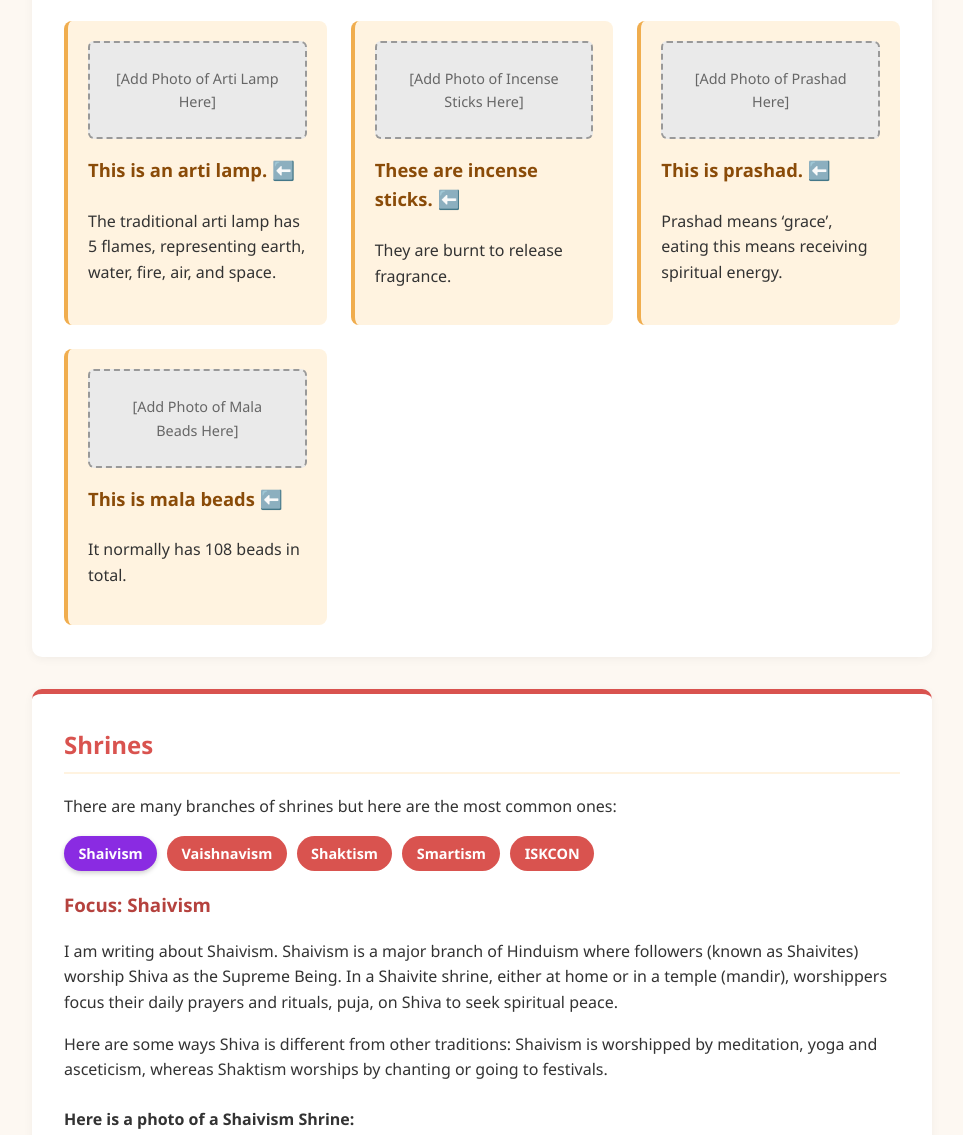
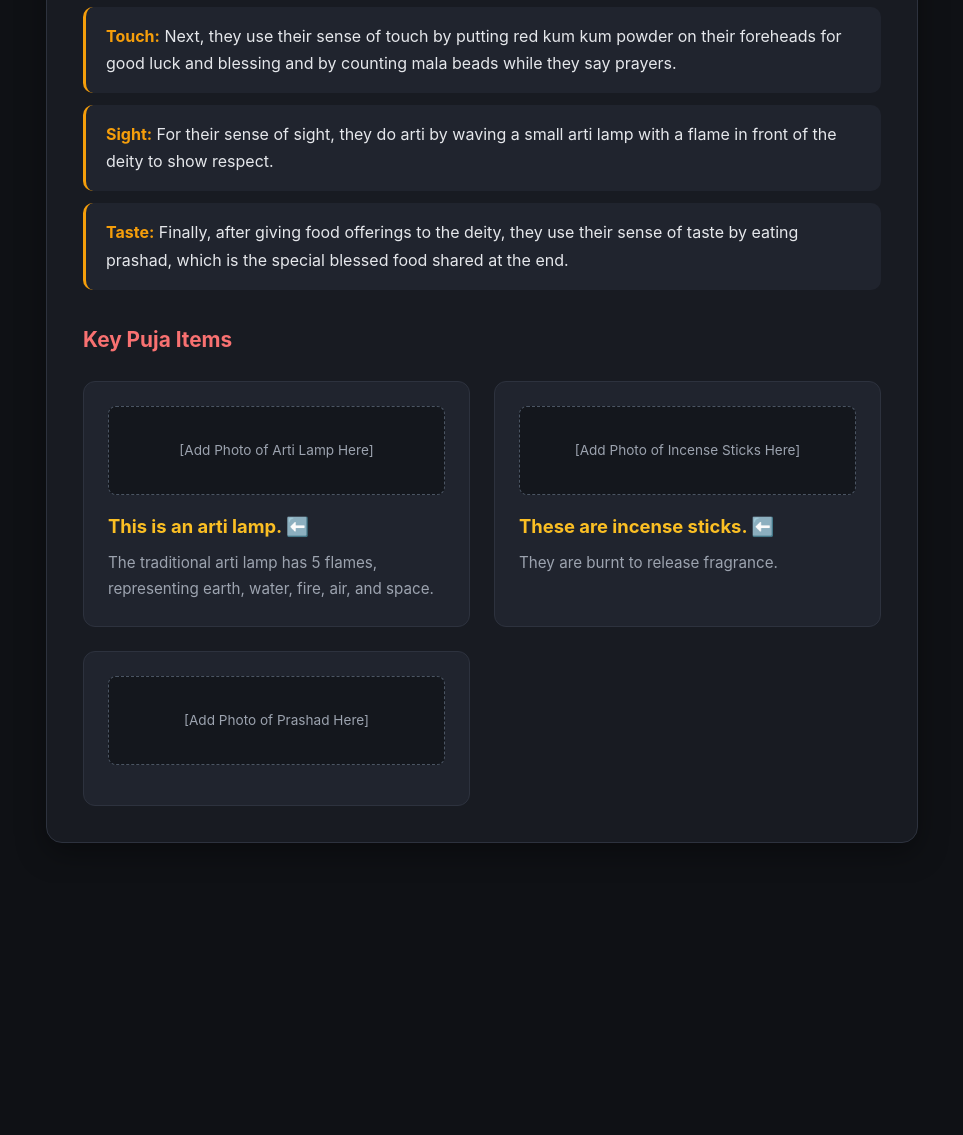
Before and after one commit to WhatIsPuja/WhatIsPuja, a plain HTML site: page index.html in a window 1280 px wide. Shown: the part 1188-2323 px from the top of the page, without its empty margins (158-1121 px from the left). After the commit the page ends 2071 px from the top, so only its background shows below. Drawn offline with Linux system fonts and the light colour scheme.

Commit message:
Update index.html

```diff
--- a/index.html
+++ b/index.html
@@ -6,118 +6,176 @@
     <title>Puja & Hindu Worship</title>
     <style>
         :root {
-            --primary-color: #d9534f;
-            --secondary-color: #f0ad4e;
-            --bg-color: #fdf8f2;
-            --card-bg: #ffffff;
-            --text-color: #333333;
-            --accent-bg: #fff3e0;
+            --bg-main: #0f1115;
+            --bg-card: #181b22;
+            --bg-item: #20242e;
+            --primary-accent: #f59e0b;
+            --secondary-accent: #ef4444;
+            --text-main: #f3f4f6;
+            --text-muted: #9ca3af;
+            --border-color: #2d323e;
+        }
+
+        * {
+            box-sizing: border-box;
+            scroll-behavior: smooth;
         }
 
         body {
-            font-family: 'Segoe UI', Tahoma, Geneva, Verdana, sans-serif;
-            line-height: 1.6;
-            color: var(--text-color);
-            background-color: var(--bg-color);
+            font-family: -apple-system, BlinkMacSystemFont, 'Segoe UI', Roboto, Oxygen, Ubuntu, Cantarell, sans-serif;
+            line-height: 1.7;
+            color: var(--text-main);
+            background-color: var(--bg-main);
             margin: 0;
             padding: 0;
         }
 
         header {
-            background: linear-gradient(135deg, #d9534f, #f0ad4e);
-            color: white;
+            background: radial-gradient(circle at top center, #2b1d16 0%, var(--bg-main) 75%);
             text-align: center;
-            padding: 3rem 1rem;
-            box-shadow: 0 4px 6px rgba(0,0,0,0.1);
+            padding: 4.5rem 1.5rem 3.5rem;
+            border-bottom: 1px solid var(--border-color);
         }
 
         header h1 {
             margin: 0;
-            font-size: 2.5rem;
-            letter-spacing: 1px;
+            font-size: 2.8rem;
+            font-weight: 800;
+            letter-spacing: -0.5px;
+            background: linear-gradient(90deg, #fbbf24, #f87171);
+            -webkit-background-clip: text;
+            -webkit-text-fill-color: transparent;
         }
 
         header p {
-            font-size: 1.1rem;
-            margin-top: 0.5rem;
-            opacity: 0.95;
+            font-size: 1.15rem;
+            color: var(--text-muted);
+            margin-top: 0.75rem;
+            max-width: 600px;
+            margin-left: auto;
+            margin-right: auto;
         }
 
         nav {
-            background-color: #333;
+            background-color: rgba(15, 17, 21, 0.85);
+            backdrop-filter: blur(12px);
+            -webkit-backdrop-filter: blur(12px);
+            border-bottom: 1px solid var(--border-color);
             text-align: center;
-            padding: 0.75rem 0;
+            padding: 1rem 0;
             position: sticky;
             top: 0;
             z-index: 100;
         }
 
         nav a {
-            color: white;
+            color: var(--text-muted);
             text-decoration: none;
-            margin: 0 15px;
-            font-weight: bold;
+            margin: 0 18px;
+            font-weight: 600;
             font-size: 0.95rem;
+            transition: color 0.2s ease;
         }
 
         nav a:hover {
-            color: var(--secondary-color);
+            color: var(--primary-accent);
         }
 
         .container {
-            max-width: 900px;
-            margin: 2rem auto;
+            max-width: 920px;
+            margin: 2.5rem auto;
             padding: 0 1.5rem;
         }
 
         section {
-            background: var(--card-bg);
-            padding: 2rem;
-            margin-bottom: 2rem;
-            border-radius: 10px;
-            box-shadow: 0 2px 10px rgba(0,0,0,0.05);
-            border-top: 5px solid var(--primary-color);
+            background: var(--bg-card);
+            padding: 2.25rem;
+            margin-bottom: 2.25rem;
+            border-radius: 16px;
+            border: 1px solid var(--border-color);
+            box-shadow: 0 10px 30px rgba(0, 0, 0, 0.35);
         }
 
         h2 {
-            color: var(--primary-color);
+            color: var(--primary-accent);
+            font-size: 1.75rem;
             margin-top: 0;
-            border-bottom: 2px solid var(--accent-bg);
-            padding-bottom: 0.5rem;
+            margin-bottom: 1.25rem;
+            display: flex;
+            align-items: center;
+            gap: 10px;
         }
 
         h3 {
-            color: #b5423e;
+            color: #f87171;
+            font-size: 1.3rem;
+            margin-top: 2rem;
+        }
+
+        p {
+            color: #d1d5db;
+            margin-bottom: 1.1rem;
+        }
+
+        .senses-list {
+            list-style: none;
+            padding: 0;
+            margin: 1.5rem 0;
+        }
+
+        .senses-list li {
+            background: var(--bg-item);
+            padding: 1rem 1.25rem;
+            margin-bottom: 0.75rem;
+            border-radius: 10px;
+            border-left: 3px solid var(--primary-accent);
+            color: #e5e7eb;
+        }
+
+        .senses-list strong {
+            color: var(--primary-accent);
         }
 
         .items-grid {
             display: grid;
-            grid-template-columns: repeat(auto-fit, minmax(250px, 1fr));
+            grid-template-columns: repeat(auto-fit, minmax(260px, 1fr));
             gap: 1.5rem;
             margin-top: 1.5rem;
         }
 
         .item-card {
-            background: var(--accent-bg);
-            padding: 1.25rem;
-            border-radius: 8px;
-            border-left: 4px solid var(--secondary-color);
+            background: var(--bg-item);
+            padding: 1.5rem;
+            border-radius: 12px;
+            border: 1px solid var(--border-color);
+            transition: transform 0.2s ease, border-color 0.2s ease;
+        }
+
+        .item-card:hover {
+            transform: translateY(-4px);
+            border-color: var(--primary-accent);
         }
 
         .item-card h4 {
-            margin-top: 0;
-            color: #8a4b08;
+            margin: 0 0 0.5rem 0;
+            color: #fbbf24;
             font-size: 1.15rem;
         }
 
+        .item-card p {
+            margin: 0;
+            font-size: 0.95rem;
+            color: var(--text-muted);
+        }
+
         .photo-placeholder {
-            background-color: #eaeaea;
-            border: 2px dashed #999;
-            border-radius: 6px;
-            padding: 1.5rem;
+            background-color: #14171d;
+            border: 1px dashed #4b5563;
+            border-radius: 8px;
+            padding: 2rem 1rem;
             text-align: center;
-            color: #666;
-            font-size: 0.9rem;
+            color: var(--text-muted);
+            font-size: 0.85rem;
             margin-bottom: 1rem;
         }
 
@@ -127,30 +185,39 @@
             gap: 10px;
             list-style: none;
             padding: 0;
-            margin: 1rem 0;
+            margin: 1.25rem 0;
         }
 
         .branches-list li {
-            background-color: var(--primary-color);
-            color: white;
-            padding: 0.4rem 0.9rem;
-            border-radius: 20px;
+            background-color: var(--bg-item);
+            color: var(--text-muted);
+            border: 1px solid var(--border-color);
+            padding: 0.45rem 1rem;
+            border-radius: 999px;
             font-size: 0.9rem;
-            font-weight: bold;
+            font-weight: 600;
         }
 
         .branches-list li.highlight {
-            background-color: #8a2be2;
-            box-shadow: 0 2px 5px rgba(0,0,0,0.2);
+            background: linear-gradient(135deg, #f59e0b, #ef4444);
+            color: #ffffff;
+            border: none;
+            box-shadow: 0 4px 12px rgba(245, 158, 11, 0.25);
         }
 
         footer {
-            background-color: #2c2c2c;
-            color: #f1f1f1;
+            border-top: 1px solid var(--border-color);
+            background-color: #0b0d10;
+            color: var(--text-muted);
             text-align: center;
-            padding: 1.5rem;
-            margin-top: 3rem;
-            font-size: 1rem;
+            padding: 2rem 1rem;
+            margin-top: 4rem;
+            font-size: 0.95rem;
+        }
+
+        footer span {
+            color: var(--primary-accent);
+            font-weight: 600;
         }
     </style>
 </head>
@@ -193,7 +260,7 @@
             <p>
                 When Hindus worship at a shrine, it is called puja and it uses all five senses to help them feel close to God.
             </p>
-            <ul>
+            <ul class="senses-list">
                 <li><strong>Smell:</strong> First, they use their sense of smell by lighting incense sticks, which makes the room smell nice and feel peaceful.</li>
                 <li><strong>Touch:</strong> Next, they use their sense of touch by putting red kum kum powder on their foreheads for good luck and blessing and by counting mala beads while they say prayers.</li>
                 <li><strong>Sight:</strong> For their sense of sight, they do arti by waving a small arti lamp with a flame in front of the deity to show respect.</li>
@@ -203,64 +270,19 @@
             <h3 id="puja-items">Key Puja Items</h3>
             <div class="items-grid">
                 <div class="item-card">
-                    <!-- Replace the div below with <img src="your-arti-image.jpg" alt="Arti Lamp" style="width:100%; border-radius:6px;"> -->
+                    <!-- Replace the div below with <img src="arti.jpg" alt="Arti Lamp" style="width:100%; border-radius:8px; margin-bottom:1rem;"> -->
                     <div class="photo-placeholder">[Add Photo of Arti Lamp Here]</div>
                     <h4>This is an arti lamp. ⬅️</h4>
                     <p>The traditional arti lamp has 5 flames, representing earth, water, fire, air, and space.</p>
                 </div>
 
                 <div class="item-card">
-                    <!-- Replace the div below with <img src="your-incense-image.jpg" alt="Incense Sticks" style="width:100%; border-radius:6px;"> -->
+                    <!-- Replace the div below with <img src="incense.jpg" alt="Incense Sticks" style="width:100%; border-radius:8px; margin-bottom:1rem;"> -->
                     <div class="photo-placeholder">[Add Photo of Incense Sticks Here]</div>
                     <h4>These are incense sticks. ⬅️</h4>
                     <p>They are burnt to release fragrance.</p>
                 </div>
 
                 <div class="item-card">
-                    <!-- Replace the div below with <img src="your-prashad-image.jpg" alt="Prashad" style="width:100%; border-radius:6px;"> -->
+                    <!-- Replace the div below with <img src="prashad.jpg" alt="Prashad" style="width:100%; border-radius:8px; margin-bottom:1rem;"> -->
                     <div class="photo-placeholder">[Add Photo of Prashad Here]</div>
-                    <h4>This is prashad. ⬅️</h4>
-                    <p>Prashad means ‘grace’, eating this means receiving spiritual energy.</p>
-                </div>
-
-                <div class="item-card">
-                    <!-- Replace the div below with <img src="your-mala-image.jpg" alt="Mala Beads" style="width:100%; border-radius:6px;"> -->
-                    <div class="photo-placeholder">[Add Photo of Mala Beads Here]</div>
-                    <h4>This is mala beads ⬅️</h4>
-                    <p>It normally has 108 beads in total.</p>
-                </div>
-            </div>
-        </section>
-
-        <!-- Section 3: Shrines -->
-        <section id="shrines">
-            <h2>Shrines</h2>
-            <p>There are many branches of shrines but here are the most common ones:</p>
-            <ul class="branches-list">
-                <li class="highlight">Shaivism</li>
-                <li>Vaishnavism</li>
-                <li>Shaktism</li>
-                <li>Smartism</li>
-                <li>ISKCON</li>
-            </ul>
-
-            <h3>Focus: Shaivism</h3>
-            <p>
-                I am writing about Shaivism. Shaivism is a major branch of Hinduism where followers (known as Shaivites) worship Shiva as the Supreme Being. In a Shaivite shrine, either at home or in a temple (mandir), worshippers focus their daily prayers and rituals, puja, on Shiva to seek spiritual peace.
-            </p>
-            <p>
-                Here are some ways Shiva is different from other traditions: Shaivism is worshipped by meditation, yoga and asceticism, whereas Shaktism worships by chanting or going to festivals.
-            </p>
-
-            <div style="margin-top: 1.5rem;">
-                <p><strong>Here is a photo of a Shaivism Shrine:</strong></p>
-                <!-- Replace the div below with <img src="your-shrine-image.jpg" alt="Shaivism Shrine" style="width:100%; border-radius:8px;"> -->
-                <div class="photo-placeholder" style="padding: 3rem;">
-                    [Insert your Shaivism Shrine photo here]
-                </div>
-            </div>
-        </section>
-
-    </div>
-
-    <footer>
```
